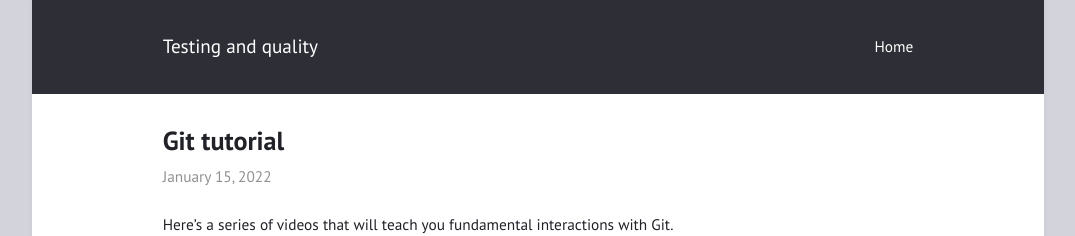
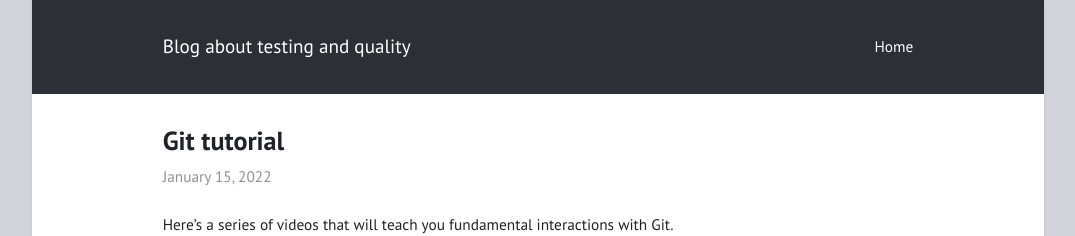
Before and after one commit to ivanAndCode/ivanAndCode, a Jekyll site: the page built from index.html, in a window 1280 px wide. Shown: the top 236 px of the page, without its empty margins (102-1177 px from the left). Built offline with Jekyll 4.4.1, drawn with Linux system fonts in a browser that asks for light colours.

```diff
--- a/_config.yml
+++ b/_config.yml
@@ -1,4 +1,4 @@
-title: "Testing and quality"
+title: "Blog about testing and quality"
 author: "Ivan Karaman aka ivanAndCode"
 description: "Made with <b style=\"color: #f45;\">&lt;3</b>"
 permalink: /:title/
```
Also changed, not shown: _posts/2022-01-15-git-tutorial.md (+1 -1 lines).
